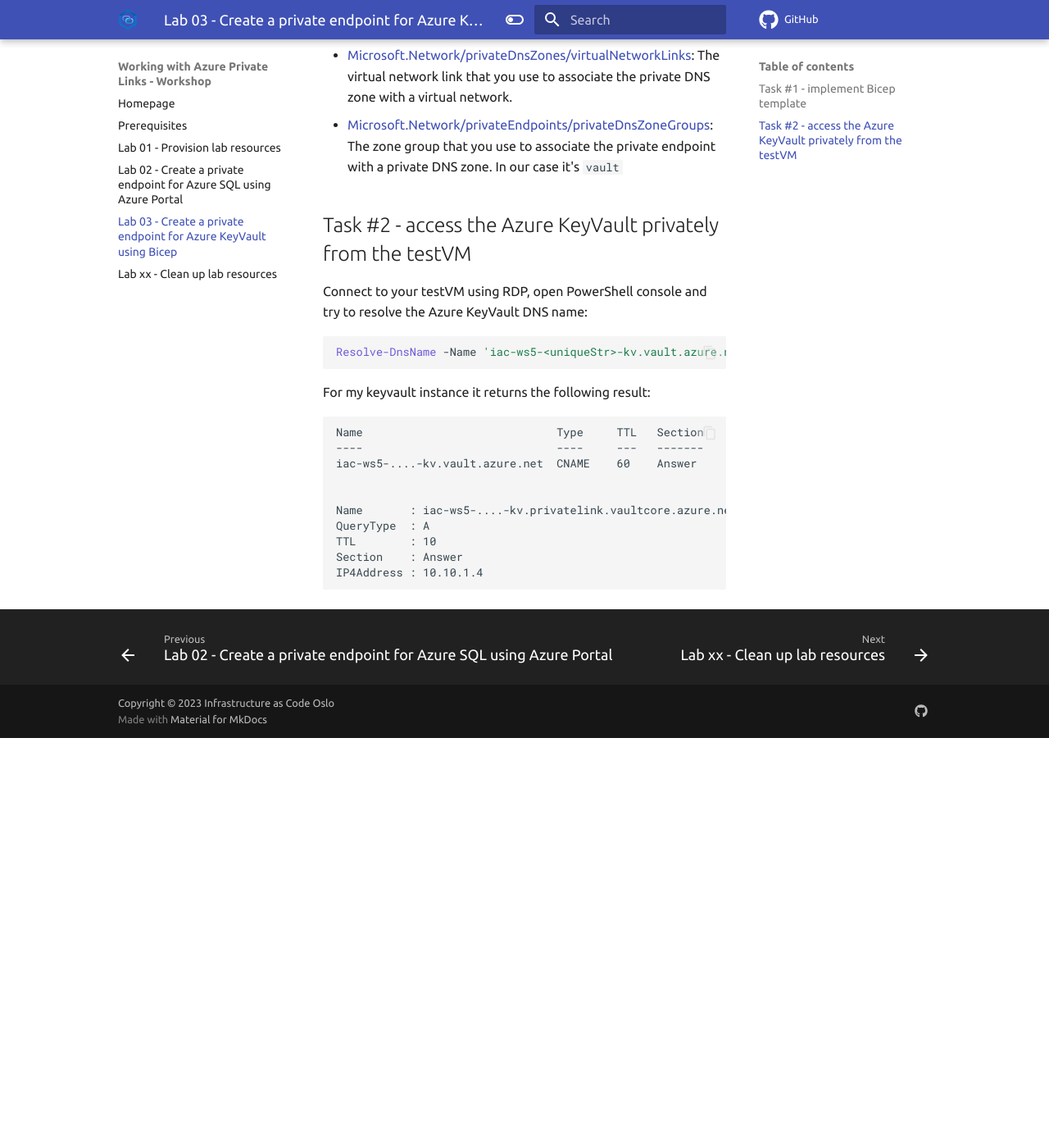
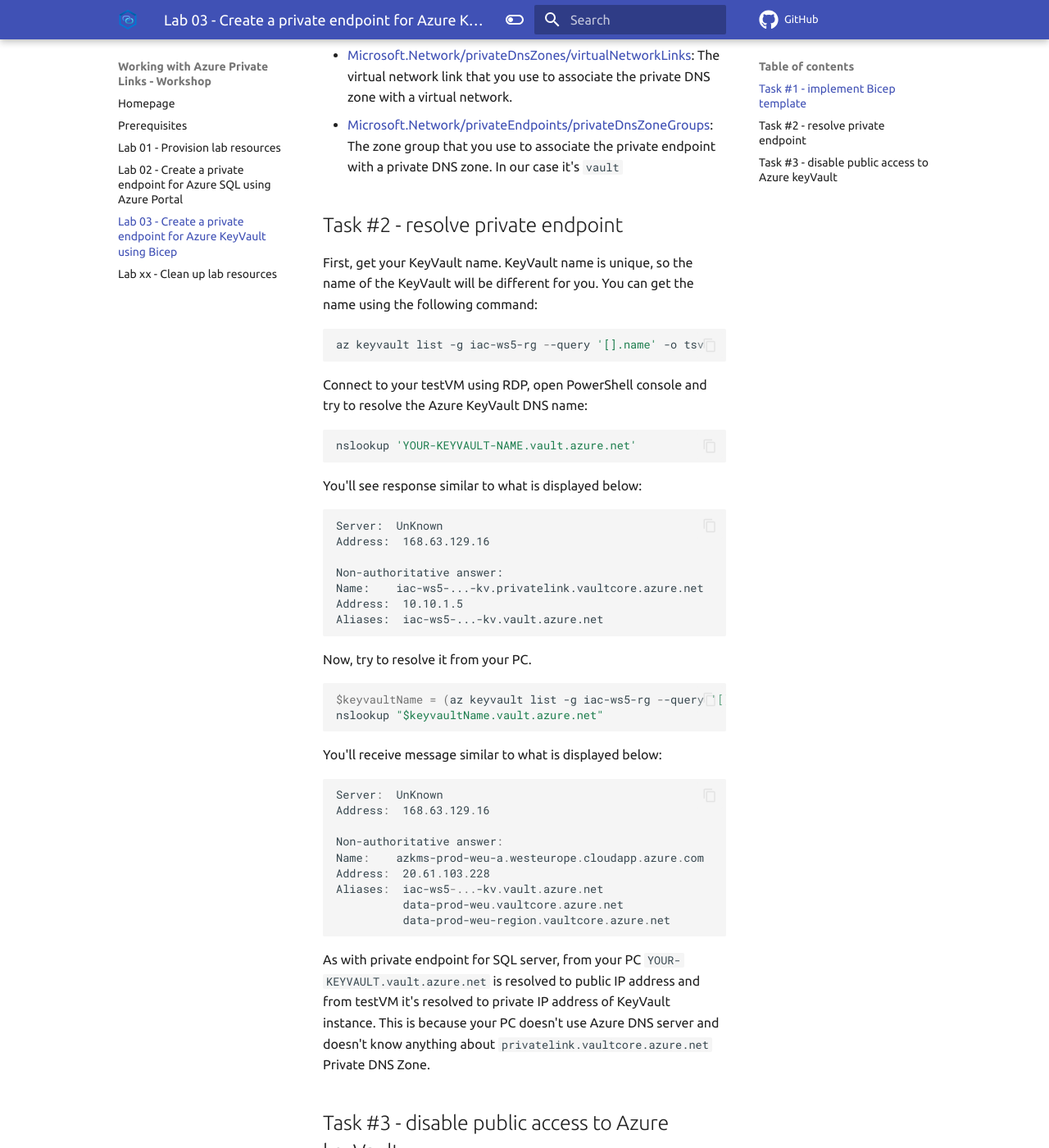
Before and after one commit to Infrastructure-AsCode/azure-private-links-labs, an MkDocs documentation site: the page built from docs/labs/lab-03/index.md, in a window 1280 px wide and 1400 px high, scrolled down 2136 px. Shown: the whole window at 82% size. Built offline with MkDocs 1.6.1 and Material for MkDocs 9.7.7, drawn with Linux system fonts in a browser that asks for light colours; comment, search, counter and statistics services are not loaded; before the commit the page ends 3036 px from its top, so only the background shows below that; some of the changed text lies outside the part shown.

Commit message:
WIP - lab1, 2, 3

````diff
--- a/docs/labs/lab-03/index.md
+++ b/docs/labs/lab-03/index.md
@@ -1,7 +1,6 @@
 # lab-03 - create a private endpoint for Azure KeyVault using Bicep
 
-There are several ways you can create Azure Private Endpoint. You can use Azure Portal, Azure CLI, Azure PowerShell, ARM templates, or Bicep.
-In this lab, we'll use Bicep to create a private endpoint for Azure KeyVault.
+There are several ways you can create Azure Private Endpoint. Previous lab demonstrated how to create it using Azure Portal. In this lab, we'll use Bicep to create a private endpoint for Azure KeyVault.
 
 ## Task #1 - implement Bicep template
 
@@ -96,25 +95,104 @@ It will deploy the following Azure resources:
 - [Microsoft.Network/privateDnsZones/virtualNetworkLinks](https://learn.microsoft.com/en-us/azure/templates/microsoft.network/privatednszones/virtualnetworklinks): The virtual network link that you use to associate the private DNS zone with a virtual network.
 - [Microsoft.Network/privateEndpoints/privateDnsZoneGroups](https://learn.microsoft.com/en-us/azure/templates/microsoft.network/privateendpoints/privateDnsZoneGroups): The zone group that you use to associate the private endpoint with a private DNS zone. In our case it's `vault`
 
-## Task #2 - access the Azure KeyVault privately from the testVM
+## Task #2 - resolve private endpoint
+
+First, get your KeyVault name. KeyVault name is unique, so the name of the KeyVault will be different for you. You can get the name using the following command:
+
+```powershell
+az keyvault list -g iac-ws5-rg --query '[].name' -o tsv
+```
 
 Connect to your testVM using RDP, open PowerShell console and try to resolve the Azure KeyVault DNS name:
 
 ```powershell
-Resolve-DnsName -Name 'iac-ws5-<uniqueStr>-kv.vault.azure.net'
+nslookup 'YOUR-KEYVAULT-NAME.vault.azure.net'
 ```
 
-For my keyvault instance it returns the following result:
+You'll see response similar to what is displayed below:
 
 ```text
-Name                             Type     TTL   Section    NameHost
-----                             ----     ---   -------    --------
-iac-ws5-....-kv.vault.azure.net  CNAME    60    Answer     iac-ws5-....-kv.privatelink.vaultcore.azure.net
+Server:  UnKnown
+Address:  168.63.129.16
+
+Non-authoritative answer:
+Name:    iac-ws5-...-kv.privatelink.vaultcore.azure.net
+Address:  10.10.1.5
+Aliases:  iac-ws5-...-kv.vault.azure.net
+```
+
+Now, try to resolve it from your PC.
 
 
-Name       : iac-ws5-....-kv.privatelink.vaultcore.azure.net
-QueryType  : A
-TTL        : 10
-Section    : Answer
-IP4Address : 10.10.1.4
+```powershell
+$keyvaultName = (az keyvault list -g iac-ws5-rg --query '[].name' -o tsv)
+nslookup "$keyvaultName.vault.azure.net"
 ```
+
+You'll receive message similar to what is displayed below:
+
+```powershell
+Server:  UnKnown
+Address:  168.63.129.16
+
+Non-authoritative answer:
+Name:    azkms-prod-weu-a.westeurope.cloudapp.azure.com
+Address:  20.61.103.228
+Aliases:  iac-ws5-...-kv.vault.azure.net
+          data-prod-weu.vaultcore.azure.net
+          data-prod-weu-region.vaultcore.azure.net
+```
+
+As with private endpoint for SQL server, from your PC `YOUR-KEYVAULT.vault.azure.net` is resolved to public IP address and from testVM it's resolved to private IP address of KeyVault instance.
+This is because your PC doesn't use Azure DNS server and doesn't know anything about `privatelink.vaultcore.azure.net` Private DNS Zone.
+
+## Task #3 - disable public access to Azure keyVault
+
+First, let's check that you can access Azure KeyVault from your PC and from testVM.
+
+From your PC, run the following command to get list of secrets:
+
+```powershell
+$keyvaultName = (az keyvault list -g iac-ws5-rg --query '[].name' -o tsv)
+az keyvault secret list --vault $keyvaultName
+```
+
+RDP to the testVM, open PowerShell and run the same command:
+
+```powershell
+az keyvault secret list --vault YOUR-KEYVAULT-NAME
+```
+
+You should be able to get (an empty) list of secrets from both locations.
+
+Now, let's disable public access to the keyVault. Navigate to `Networking->Firewalls and virtual networks` tab of KeyVault instance and select `Disable public access` for `Allow access from...`. Click `Apply`.
+
+![01](../../assets/images/lab-03/kv1.png)
+
+
+Now, try to get list of secrets again. From your PC, run the following command:
+
+```powershell
+
+```powershell
+az keyvault secret list --vault $keyvaultName
+```
+
+You'll receive an error similar to what is displayed below:
+
+```txt
+(Forbidden) Public network access is disabled and request is not from a trusted service nor via an approved private link.
+Inner error: {
+    "code": "ForbiddenByConnection"
+}
+```
+
+Try to re-run the same command from testVM.
+
+```powershell
+az keyvault secret list --vault YOUR-KEYVAULT-NAME
+```
+
+You will still be able to get list of secrets. This is because testVM uses private endpoint to access Azure KeyVault.
+
+At the next lab we will deploy `Azure Private DNS resolver` and configure Azure VPN client to be able resolve private endpoints from your PC.
````
Also changed, not shown: docs/labs/lab-01/index.md (+16 -2 lines), docs/assets/images/lab-03/kv1.png (added), 2 other files.
